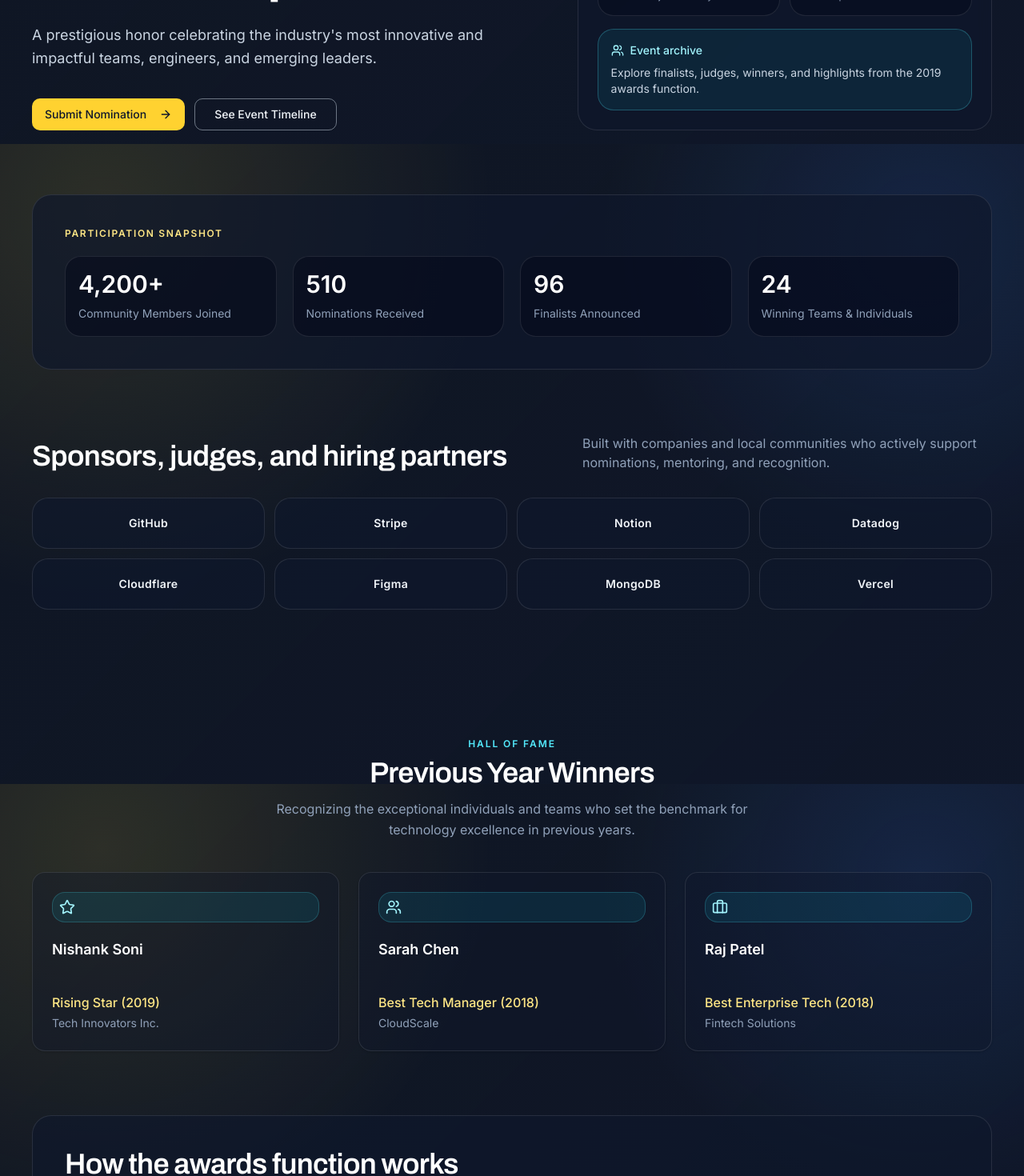
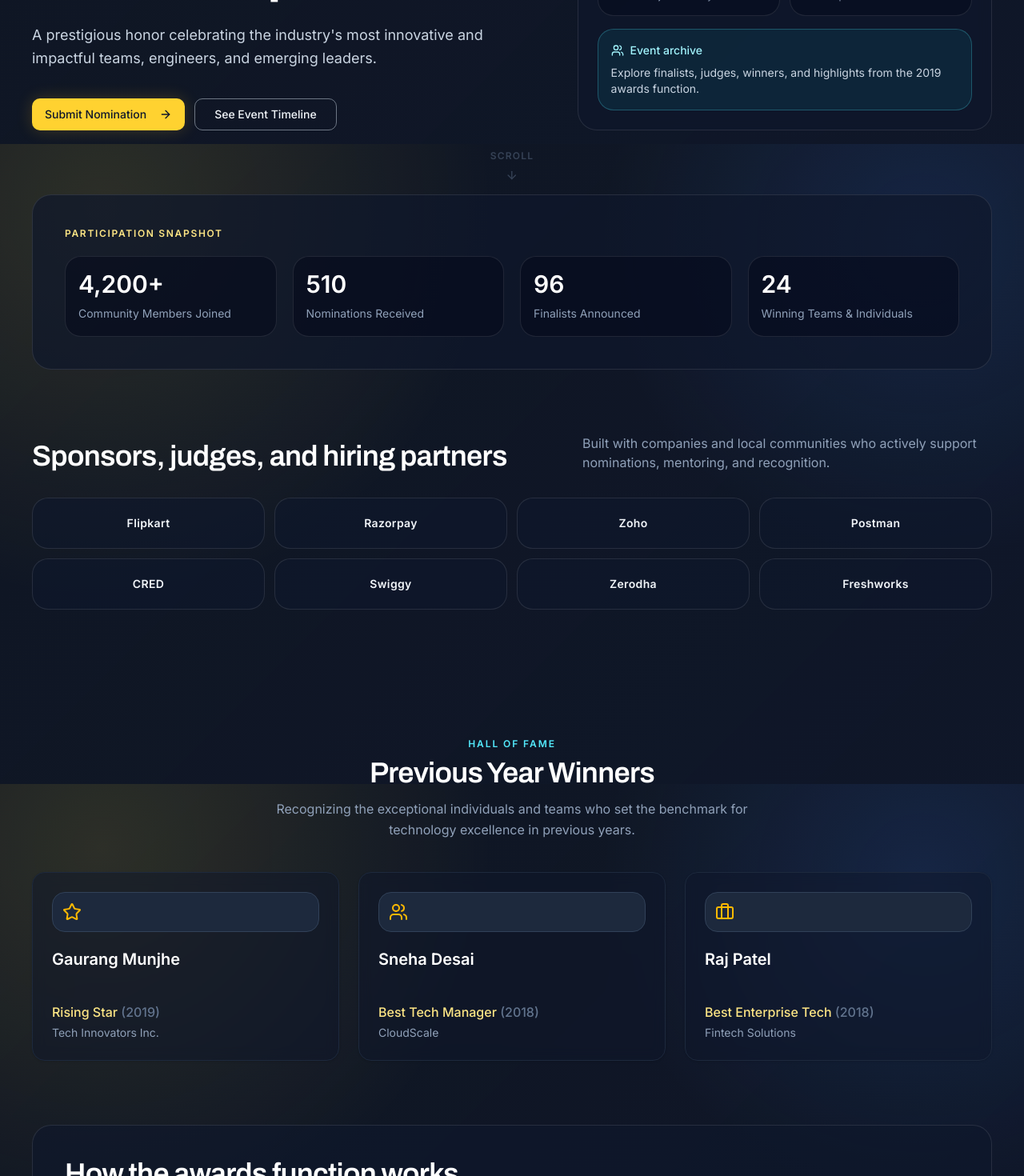
Before and after one commit to soninishank/TechAwards, a Next.js app: page / in a window 1280 px wide. Shown: the part 620-2090 px from the top of the page at 80% size. Built offline with nearby package versions, Linux system fonts and the light colour scheme.

Commit message:
some more fixes

```diff
--- a/src/components/layout/Footer.tsx
+++ b/src/components/layout/Footer.tsx
@@ -25,8 +25,8 @@ export function Footer() {
 
         <div className="space-y-3 text-sm">
           <h3 className="font-display text-base text-white">Get Involved</h3>
-          <Link href="/awards/contact" className="inline-flex items-center gap-2 hover:text-amber-200">
-            <Mail className="h-4 w-4" /> Submit a nomination
+          <Link href="/awards/contact" className="inline-flex items-center gap-2 hover:text-amber-200 transition-colors" aria-label="Submit a nomination for the upcoming awards">
+            <Mail className="h-4 w-4" aria-hidden="true" /> Submit a nomination
           </Link>
           <p className="flex items-center gap-2 text-slate-400">
             <Calendar className="h-4 w-4" /> September 15, 2019, 6:00 PM - 10:00 PM IST
--- a/src/components/layout/Navbar.tsx
+++ b/src/components/layout/Navbar.tsx
@@ -4,6 +4,7 @@ import * as React from 'react';
 import Link from 'next/link';
 import { Menu, X, Trophy } from 'lucide-react';
 import { Button } from '@/components/ui/button';
+import { motion, AnimatePresence } from 'framer-motion';
 
 const navLinks = [
   { href: '/events', label: 'Events' },
@@ -16,7 +17,7 @@ export function Navbar() {
   const [isOpen, setIsOpen] = React.useState(false);
 
   return (
-    <header className="sticky top-0 z-50 w-full border-b border-white/10 bg-slate-950/80 backdrop-blur-xl">
+    <header className="sticky top-0 z-50 w-full border-b border-white/10 bg-slate-950/70 backdrop-blur-2xl transition-all duration-300">
       <div className="mx-auto flex h-18 w-full max-w-[1240px] items-center justify-between px-6 md:px-10">
         <Link href="/" className="flex items-center gap-2 font-display text-lg font-semibold tracking-tight text-white">
           <span className="grid h-9 w-9 place-items-center rounded-full border border-amber-300/50 bg-amber-300/10 text-amber-200">
@@ -55,9 +56,16 @@ export function Navbar() {
         </button>
       </div>
 
+      <AnimatePresence>
         {isOpen && (
-        <div className="border-t border-white/10 bg-slate-950/95 px-6 py-5 md:hidden">
-          <nav className="flex flex-col gap-3">
+          <motion.div
+            initial={{ height: 0, opacity: 0 }}
+            animate={{ height: 'auto', opacity: 1 }}
+            exit={{ height: 0, opacity: 0 }}
+            transition={{ duration: 0.3, ease: 'easeInOut' }}
+            className="overflow-hidden border-t border-white/10 bg-slate-950/95 px-6 md:hidden"
+          >
+            <nav className="flex flex-col gap-3 py-5">
               {navLinks.map((link) => (
                 <Link
                   key={link.href}
@@ -74,8 +82,9 @@ export function Navbar() {
                 </Link>
               </Button>
             </nav>
-        </div>
+          </motion.div>
         )}
+      </AnimatePresence>
     </header>
   );
 }
--- a/src/components/sections/AwardCategories.tsx
+++ b/src/components/sections/AwardCategories.tsx
@@ -56,17 +56,17 @@ export function AwardCategories() {
 
             return (
               <motion.div
-                key={details.slug}
-                initial={{ opacity: 0, y: 16 }}
+                key={category.slug}
+                initial={{ opacity: 0, y: 20 }}
                 whileInView={{ opacity: 1, y: 0 }}
-                transition={{ duration: 0.35, delay: index * 0.05 }}
                 viewport={{ once: true }}
+                transition={{ duration: 0.5, delay: index * 0.1 }}
               >
-                <Link href={`/awards/${details.slug}`} className="group block h-full">
-                  <Card className="h-full border-white/10 bg-slate-950/70 text-slate-100 transition-all duration-300 group-hover:-translate-y-1 group-hover:border-amber-300/50 group-hover:shadow-[0_20px_50px_rgba(251,191,36,0.1)]">
-                    <CardHeader>
-                      <div className="mb-3 inline-flex w-fit rounded-xl border border-cyan-300/40 bg-cyan-400/10 p-2 text-cyan-200">
-                        <category.icon className="h-5 w-5" />
+                <Link href={`/awards/${category.slug}`} className="group block h-full">
+                  <Card className="h-full border-slate-800 bg-slate-900/50 backdrop-blur-sm transition-all duration-300 hover:-translate-y-2 hover:border-amber-500/50 hover:bg-slate-800/80 hover:shadow-[0_10px_30px_-15px_rgba(251,191,36,0.3)]">
+                    <CardHeader className="flex flex-row items-center justify-between pb-4">
+                      <div className="rounded-xl border border-slate-700 bg-slate-800 p-3 transition-colors duration-300 group-hover:border-amber-400/50 group-hover:bg-amber-400/10">
+                        <category.icon className="h-6 w-6 text-amber-400 group-hover:text-amber-300" />
                       </div>
                       <CardTitle className="text-xl text-white">{details.title}</CardTitle>
                     </CardHeader>
--- a/src/components/sections/HeroSection.tsx
+++ b/src/components/sections/HeroSection.tsx
@@ -48,14 +48,18 @@ export function HeroSection() {
             transition={{ duration: 0.45, delay: 0.3 }}
             className="mt-9 flex flex-col gap-3 sm:flex-row"
           >
-            <Button asChild size="lg" className="bg-amber-300 text-slate-900 hover:bg-amber-200">
+            <motion.div whileHover={{ scale: 1.05 }} whileTap={{ scale: 0.95 }}>
+              <Button asChild size="lg" className="bg-amber-300 text-slate-900 hover:bg-amber-200 shadow-[0_0_20px_rgba(251,191,36,0.2)]">
                 <Link href="/awards/contact">
                   Submit Nomination <ArrowRight className="ml-2 h-4 w-4" />
                 </Link>
               </Button>
+            </motion.div>
+            <motion.div whileHover={{ scale: 1.05 }} whileTap={{ scale: 0.95 }}>
               <Button asChild size="lg" variant="outline" className="border-slate-300/50 bg-transparent text-slate-100 hover:bg-slate-900/50">
                 <Link href="/events">See Event Timeline</Link>
               </Button>
+            </motion.div>
           </motion.div>
         </div>
 
@@ -91,6 +95,16 @@ export function HeroSection() {
           </div>
         </motion.div>
       </div>
+
+      <motion.div
+        initial={{ opacity: 0, y: 10 }}
+        animate={{ opacity: 1, y: [0, 8, 0] }}
+        transition={{ duration: 2, repeat: Infinity, ease: 'easeInOut', delay: 1 }}
+        className="absolute bottom-6 left-1/2 -translate-x-1/2 flex flex-col items-center justify-center text-slate-500 hover:text-amber-200 transition-colors cursor-default"
+      >
+        <span className="text-xs uppercase tracking-widest font-semibold mb-2">Scroll</span>
+        <ArrowRight className="h-4 w-4 rotate-90" />
+      </motion.div>
     </section>
   );
 }
--- a/src/components/sections/PartnersSection.tsx
+++ b/src/components/sections/PartnersSection.tsx
@@ -3,14 +3,14 @@
 import { motion } from 'framer-motion';
 
 const partners = [
-  'GitHub',
-  'Stripe',
-  'Notion',
-  'Datadog',
-  'Cloudflare',
-  'Figma',
-  'MongoDB',
-  'Vercel',
+  'Flipkart',
+  'Razorpay',
+  'Zoho',
+  'Postman',
+  'CRED',
+  'Swiggy',
+  'Zerodha',
+  'Freshworks',
 ];
 
 export function PartnersSection() {
--- a/src/components/sections/PreviousWinnersSection.tsx
+++ b/src/components/sections/PreviousWinnersSection.tsx
@@ -1,19 +1,19 @@
 'use client';
 
 import { motion } from 'framer-motion';
-import { Award, Star, Users, Briefcase } from 'lucide-react';
+import { Star, Users, Briefcase } from 'lucide-react';
 import { Card, CardContent, CardHeader, CardTitle } from '@/components/ui/card';
 
 const winners = [
     {
-        name: 'Nishank Soni',
+        name: 'Gaurang Munjhe',
         category: 'Rising Star',
         company: 'Tech Innovators Inc.',
         year: '2019',
         icon: Star,
     },
     {
-        name: 'Sarah Chen',
+        name: 'Sneha Desai',
         category: 'Best Tech Manager',
         company: 'CloudScale',
         year: '2018',
@@ -44,20 +44,21 @@ export function PreviousWinnersSection() {
                     {winners.map((winner, index) => (
                         <motion.div
                             key={winner.name}
-                            initial={{ opacity: 0, y: 16 }}
+                            initial={{ opacity: 0, y: 20 }}
                             whileInView={{ opacity: 1, y: 0 }}
-                            transition={{ duration: 0.35, delay: index * 0.1 }}
+                            transition={{ duration: 0.5, delay: index * 0.1 }}
                             viewport={{ once: true }}
+                            className="group h-full block"
                         >
-                            <Card className="h-full border-white/10 bg-slate-900/40 text-slate-100 transition-all hover:bg-slate-900/60 hover:border-cyan-300/30">
+                            <Card className="h-full border-slate-800 bg-slate-900/50 backdrop-blur-sm transition-all duration-300 hover:-translate-y-2 hover:border-amber-500/50 hover:bg-slate-800/80 hover:shadow-[0_10px_30px_-15px_rgba(251,191,36,0.3)]">
                                 <CardHeader className="pb-4">
-                                    <div className="mb-3 inline-flex rounded-xl border border-cyan-300/20 bg-cyan-400/10 p-2 text-cyan-200">
-                                        <winner.icon className="h-5 w-5" />
+                                    <div className="mb-3 inline-flex rounded-xl border border-slate-700 bg-slate-800 p-3 transition-colors duration-300 group-hover:border-amber-400/50 group-hover:bg-amber-400/10">
+                                        <winner.icon className="h-6 w-6 text-amber-400 group-hover:text-amber-300" />
                                     </div>
-                                    <CardTitle className="text-lg text-white">{winner.name}</CardTitle>
+                                    <CardTitle className="text-xl text-white">{winner.name}</CardTitle>
                                 </CardHeader>
                                 <CardContent>
-                                    <p className="font-medium text-amber-200">{winner.category} ({winner.year})</p>
+                                    <p className="font-medium text-amber-200">{winner.category} <span className="text-slate-500">({winner.year})</span></p>
                                     <p className="mt-1 text-sm text-slate-400">{winner.company}</p>
                                 </CardContent>
                             </Card>
```
Also changed, not shown: src/app/awards/contact/page.tsx (+7 -7 lines), src/app/awards/finalists/page.tsx (+15 -15 lines), src/app/awards/judges/page.tsx (+13 -13 lines). Lines whose indentation alone changed are shown as unchanged.
